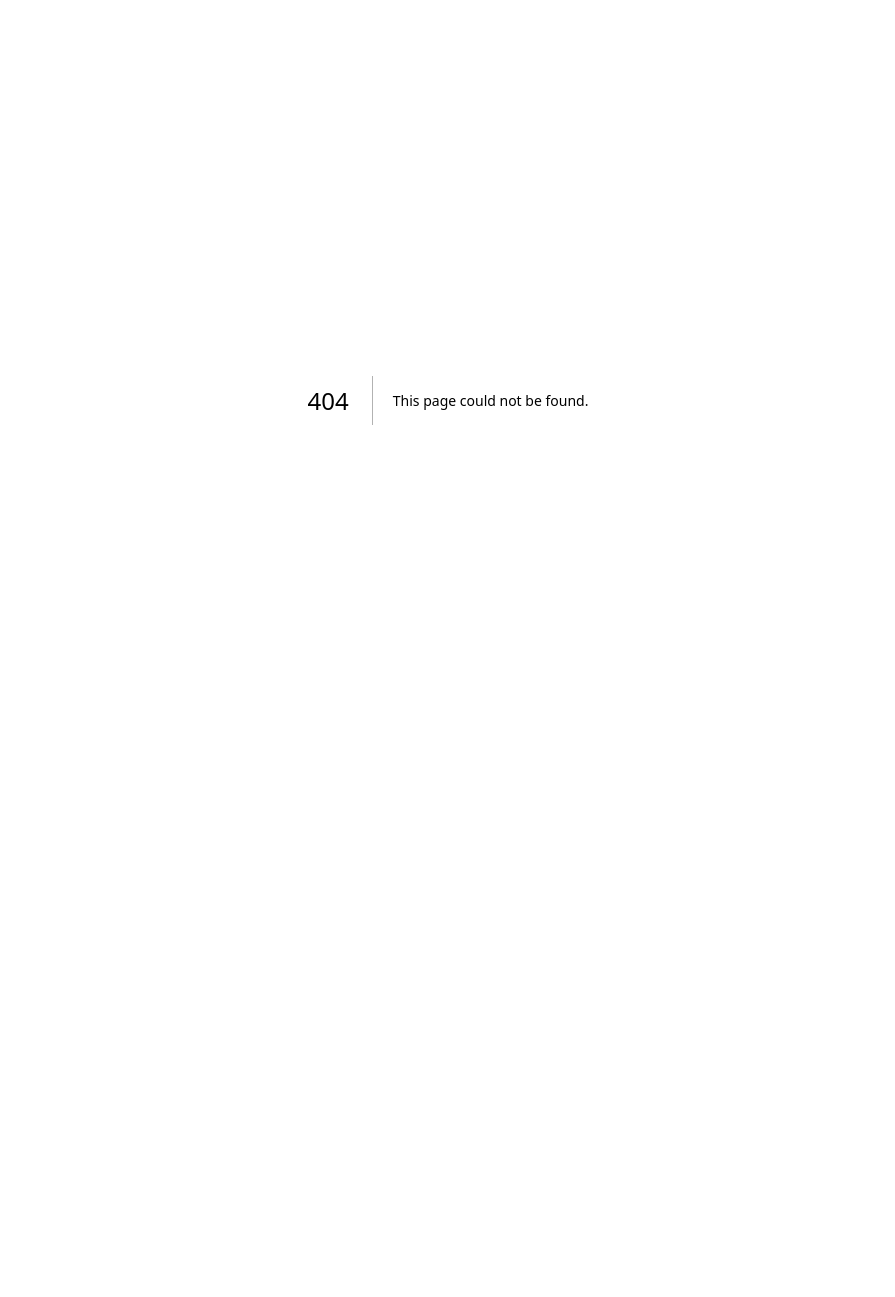
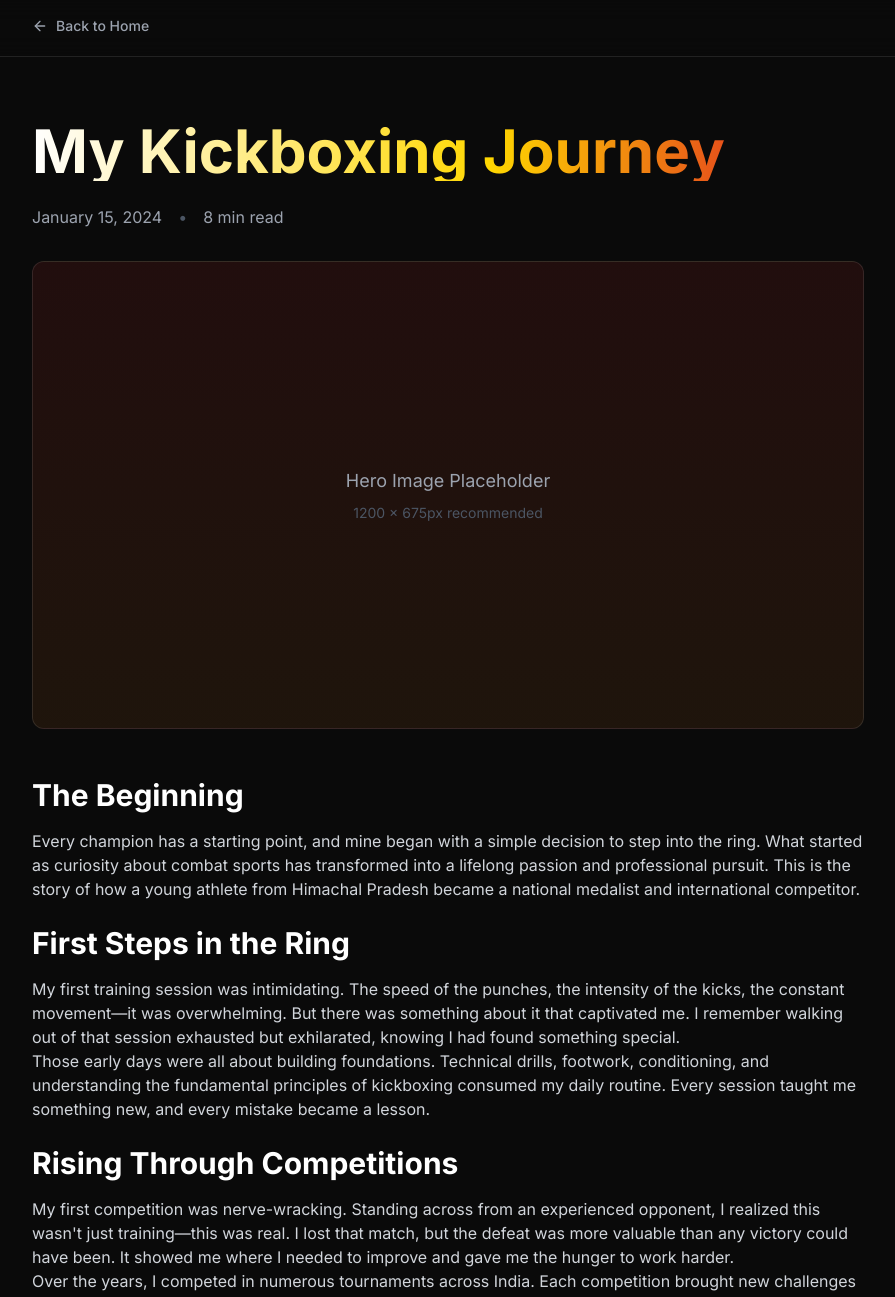
Before and after one commit to harshbharti55/kickboxer-harsh, a Next.js app: page /articles/my-kickboxing-journey in a window 1280 px wide. Before the commit this address had no page. Shown: the top 1297 px of the page, without its empty margins (192-1087 px from the left). Before the commit the page ends 800 px from the top, so only its background shows below. Built offline with nearby package versions, Linux system fonts and the light colour scheme.

Commit message:
Create blog article page for 'My Kickboxing Journey'

```diff
--- /dev/null
+++ b/app/articles/my-kickboxing-journey/page.tsx
@@ -0,0 +1,197 @@
+import Link from 'next/link';
+import { Metadata } from 'next';
+import { ArrowLeft } from 'lucide-react';
+
+export const metadata: Metadata = {
+  title: 'My Kickboxing Journey',
+  description:
+    'From my first training session to representing India and winning national medals.',
+  openGraph: {
+    title: 'My Kickboxing Journey | Harsh Bharti',
+    description:
+      'From my first training session to representing India and winning national medals.',
+    type: 'article',
+    authors: ['Harsh Bharti'],
+    publishedTime: '2024-01-15',
+  },
+};
+
+export default function ArticlePage() {
+  const readingTime = 8;
+  const publishDate = 'January 15, 2024';
+
+  return (
+    <main className="min-h-screen bg-bg">
+      {/* Back to Home Button */}
+      <div className="sticky top-0 z-40 border-b border-white/10 bg-bg/80 backdrop-blur-md">
+        <div className="max-w-4xl mx-auto px-4 sm:px-6 lg:px-8 py-4">
+          <Link
+            href="/"
+            className="inline-flex items-center gap-2 text-sm font-medium text-gray-400 hover:text-white transition-colors"
+          >
+            <ArrowLeft size={16} />
+            Back to Home
+          </Link>
+        </div>
+      </div>
+
+      {/* Article Content */}
+      <article className="max-w-4xl mx-auto px-4 sm:px-6 lg:px-8 py-16">
+        {/* Article Header */}
+        <header className="mb-12">
+          <h1 className="text-5xl md:text-6xl font-bold mb-6 text-gradient">
+            My Kickboxing Journey
+          </h1>
+
+          <div className="flex flex-wrap items-center gap-4 text-gray-400 mb-8">
+            <span>{publishDate}</span>
+            <span className="text-gray-600">•</span>
+            <span>{readingTime} min read</span>
+          </div>
+
+          {/* Hero Image Placeholder */}
+          <div className="w-full aspect-video rounded-xl overflow-hidden bg-gradient-to-b from-red-900/20 to-yellow-900/20 border border-white/10 flex items-center justify-center mb-8">
+            <div className="text-center">
+              <p className="text-gray-400 text-lg">Hero Image Placeholder</p>
+              <p className="text-gray-600 text-sm mt-2">1200 x 675px recommended</p>
+            </div>
+          </div>
+        </header>
+
+        {/* Article Body */}
+        <div className="prose prose-invert max-w-none space-y-6 text-gray-300">
+          <section>
+            <h2 className="text-3xl font-bold text-white mb-4">
+              The Beginning
+            </h2>
+            <p>
+              Every champion has a starting point, and mine began with a simple decision to step into
+              the ring. What started as curiosity about combat sports has transformed into a lifelong
+              passion and professional pursuit. This is the story of how a young athlete from Himachal
+              Pradesh became a national medalist and international competitor.
+            </p>
+          </section>
+
+          <section>
+            <h2 className="text-3xl font-bold text-white mb-4">
+              First Steps in the Ring
+            </h2>
+            <p>
+              My first training session was intimidating. The speed of the punches, the intensity of
+              the kicks, the constant movement—it was overwhelming. But there was something about it
+              that captivated me. I remember walking out of that session exhausted but exhilarated,
+              knowing I had found something special.
+            </p>
+            <p>
+              Those early days were all about building foundations. Technical drills, footwork,
+              conditioning, and understanding the fundamental principles of kickboxing consumed my
+              daily routine. Every session taught me something new, and every mistake became a lesson.
+            </p>
+          </section>
+
+          <section>
+            <h2 className="text-3xl font-bold text-white mb-4">
+              Rising Through Competitions
+            </h2>
+            <p>
+              My first competition was nerve-wracking. Standing across from an experienced opponent,
+              I realized this wasn't just training—this was real. I lost that match, but the defeat
+              was more valuable than any victory could have been. It showed me where I needed to
+              improve and gave me the hunger to work harder.
+            </p>
+            <p>
+              Over the years, I competed in numerous tournaments across India. Each competition
+              brought new challenges and opportunities to test my skills. The progression from local
+              tournaments to state-level competitions to national championships was marked by
+              countless hours of training, sacrifice, and unwavering determination.
+            </p>
+          </section>
+
+          <section>
+            <h2 className="text-3xl font-bold text-white mb-4">
+              National Glory
+            </h2>
+            <p>
+              Standing on the national podium with a medal around my neck was surreal. All the early
+              morning training sessions, the strict dietary regimens, the mental preparation, and the
+              sacrifices suddenly felt worth it. But more importantly, it validated my belief that I
+              belonged at the elite level of this sport.
+            </p>
+            <p>
+              Representing India on the international stage has been the greatest honor of my career.
+              Competing against the world's best kickboxers has pushed me to evolve as a fighter and
+              as an athlete. Each international tournament teaches me something new about technique,
+              strategy, and mental resilience.
+            </p>
+          </section>
+
+          <section>
+            <h2 className="text-3xl font-bold text-white mb-4">
+              Lessons Beyond the Ring
+            </h2>
+            <p>
+              Kickboxing has taught me more than just how to fight. It's taught me about discipline,
+              perseverance, humility, and the importance of continuous improvement. It's shown me that
+              the mind is often the limiting factor—not the body. And most importantly, it's taught me
+              that the journey is more rewarding than the destination.
+            </p>
+            <p>
+              Balancing my education with professional kickboxing has shaped me into someone who
+              values time management and multitasking. These skills extend beyond sports into all
+              areas of life, making me not just a better athlete but a better person.
+            </p>
+          </section>
+
+          <section>
+            <h2 className="text-3xl font-bold text-white mb-4">
+              What's Next
+            </h2>
+            <p>
+              My journey in kickboxing is far from over. There are more championships to win, more
+              skills to master, and more opponents to face. I'm committed to pushing the boundaries of
+              what I can achieve and continuing to represent India with pride and excellence.
+            </p>
+            <p>
+              For anyone reading this who's thinking about starting their own journey—whether in
+              sports or any other field—I want to say this: believe in yourself, embrace the
+              challenges, and remember that the process of becoming is more beautiful than the moment
+              of achievement.
+            </p>
+          </section>
+        </div>
+
+        {/* Article Footer */}
+        <footer className="mt-16 pt-8 border-t border-white/10">
+          <div className="mb-8">
+            <p className="text-sm text-gray-400 mb-4">
+              Share this article
+            </p>
+            {/* Share buttons placeholder */}
+            <div className="flex gap-4">
+              <a
+                href="#"
+                className="px-4 py-2 rounded-lg bg-white/5 hover:bg-white/10 text-sm transition-colors"
+              >
+                Share on Twitter
+              </a>
+              <a
+                href="#"
+                className="px-4 py-2 rounded-lg bg-white/5 hover:bg-white/10 text-sm transition-colors"
+              >
+                Share on LinkedIn
+              </a>
+            </div>
+          </div>
+
+          <Link
+            href="/"
+            className="inline-flex items-center gap-2 text-sm font-medium text-gray-400 hover:text-white transition-colors"
+          >
+            <ArrowLeft size={16} />
+            Back to Home
+          </Link>
+        </footer>
+      </article>
+    </main>
+  );
+}
```
